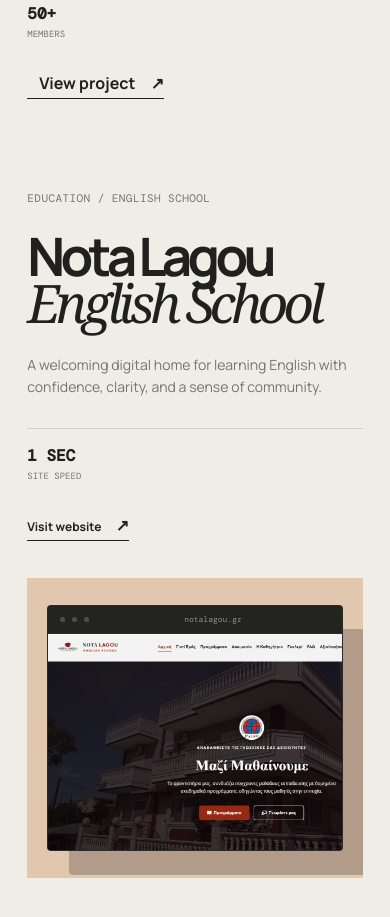
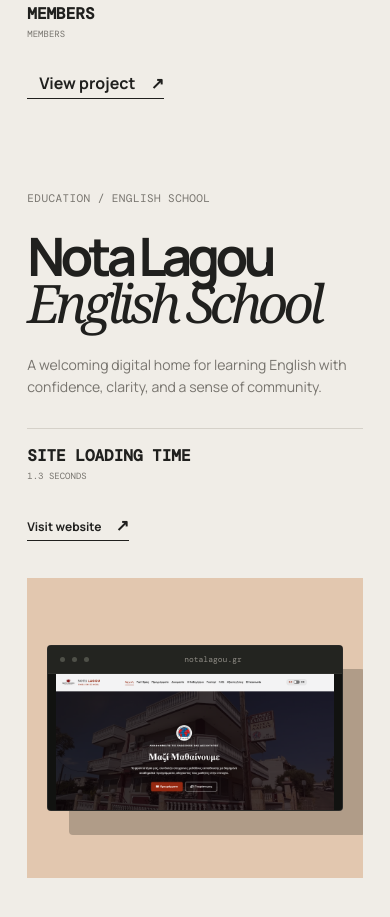
Before and after one commit to Tasossim13/TS_crafted, a plain HTML site: page index.html in a window 390 px wide. Shown: the part 4001-4918 px from the top of the page. Drawn offline with nearby package versions, Linux system fonts and the light colour scheme.

Commit message:
Improve responsive project previews
Co-authored-by: Copilot <223556219+Copilot@users.noreply.github.com>

```diff
--- a/index.html
+++ b/index.html
@@ -98,7 +98,7 @@
             <p class="lang-en">A vibrant Athens running community where everyone belongs at the starting line — built for pace, connection, and athletic momentum.</p>
             <p class="lang-el">Μια δυναμική κοινότητα τρεξίματος στην Αθήνα όπου όλοι χωράμε στην ίδια αφετηρία — σχεδιασμένο για ρυθμό, έμπνευση και συνεχή εξέλιξη.</p>
             <div class="case-stats">
-              <span><b>50+</b> <span class="lang-en">Members</span><span class="lang-el">Μέλη</span></span>
+              <span><b>Members</b> <span class="lang-en">Members</span><span class="lang-el">50+</span></span>
             </div>
             <a class="text-link" href="#contact">
               <span class="lang-en">View project <span>↗</span></span>
@@ -107,7 +107,7 @@
           </div>
         </article>
         <article class="project project-two reveal">
-          <div class="project-copy"><p class="eyebrow">Education / English School</p><h3>Nota Lagou<br /><em>English School</em></h3><p>A welcoming digital home for learning English with confidence, clarity, and a sense of community.</p><div class="case-stats"><span><b>1 sec</b> Site speed</span></div><a class="text-link" href="https://notalagou.gr" target="_blank" rel="noopener noreferrer">Visit website <span>↗</span></a></div>
+          <div class="project-copy"><p class="eyebrow">Education / English School</p><h3>Nota Lagou<br /><em>English School</em></h3><p>A welcoming digital home for learning English with confidence, clarity, and a sense of community.</p><div class="case-stats"><span><b>Site Loading time</b> 1.3 seconds</span></div><a class="text-link" href="https://notalagou.gr" target="_blank" rel="noopener noreferrer">Visit website <span>↗</span></a></div>
           <div class="project-visual visual-two">
             <div class="mock-browser mock-browser-image">
               <div class="browser-bar"><i></i><i></i><i></i><span>notalagou.gr</span></div>
--- a/styles.css
+++ b/styles.css
@@ -18,8 +18,8 @@
 .mock-browser-image .browser-bar i{width:5px;height:5px;background:#4e5048;border-radius:50%;display:inline-block;margin-right:3px}
 .mock-browser-image .browser-bar span{margin-left:auto;margin-right:auto}
 .browser-img-wrap{flex:1 1 auto;min-height:0;width:100%;position:relative;overflow:hidden;background:#111210}
-.project-img{width:100%;height:100%;object-fit:cover;object-position:center 30%;display:block;transition:transform .7s cubic-bezier(.2,.8,.2,1)}
-.notalagou-img{object-position:left center}
+.project-img{width:100%;height:100%;object-fit:contain;object-position:center;display:block;transition:transform .7s cubic-bezier(.2,.8,.2,1)}
+.notalagou-img{object-position:center}
 .project-visual:hover .project-img{transform:scale(1.08)}
 
 /* Multilingual Toggle Rules */
@@ -63,6 +63,27 @@ body[data-lang="el"] .lang-en{display:none !important}
   text-align: center;
 }
 
+.mock-browser-image {
+  height: auto;
+  aspect-ratio: 16 / 9;
+  max-height: 82%;
+}
+
+@media (max-width: 800px) {
+  .mock-browser-image {
+    height: auto;
+    max-height: none;
+    aspect-ratio: 16 / 9;
+  }
+}
+
+@media (min-width: 801px) and (max-width: 1200px) {
+  .mock-browser-image {
+    width: 100%;
+  }
+}
+
+
 @keyframes slide {
   to {
     transform: translateX(-50%);
```
